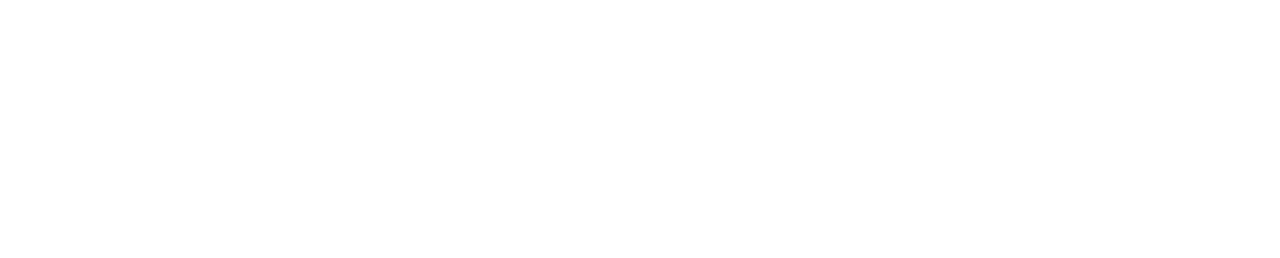
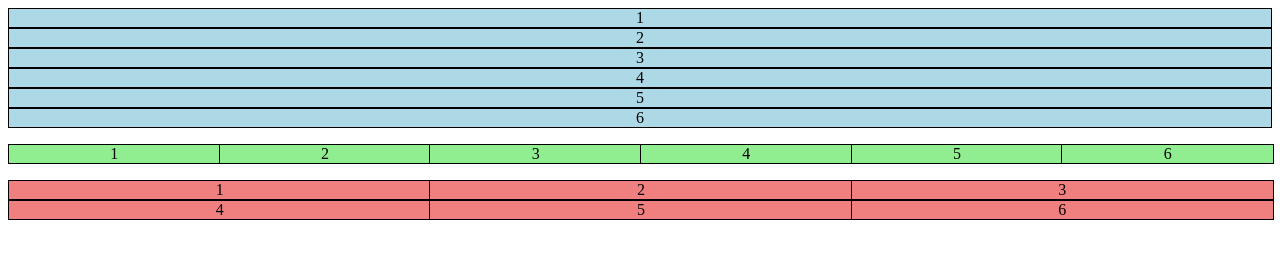
Before and after one commit to spizzirri/programacionwebi-base, a plain HTML site: page 2024/22-abril/vistas/grid/grid.html in a window 1280 px wide. Drawn offline with Linux system fonts and the light colour scheme.

Commit message:
agrega ejemplo con grid

```diff
--- a/2024/22-abril/vistas/grid/estilos.css
+++ b/2024/22-abril/vistas/grid/estilos.css
@@ -0,0 +1,46 @@
+main{
+    display: flex;
+    flex-direction: column;
+    gap: 1em;
+}
+
+.grid-columna{
+    display: grid;
+    grid-template-columns: 100%;
+    align-content: center;
+    justify-content: center;
+}
+
+.grid-columna article{
+    background-color: lightblue;
+    border: 1px solid black;
+    text-align: center;
+}
+
+.grid-fila{
+    display: grid;
+    grid-template-columns: repeat(6, calc(100%/6));
+    align-content: center;
+    justify-content: center;
+}
+
+.grid-fila article{
+    background-color: lightgreen;
+    border: 1px solid black;
+    width: 100%;
+    text-align: center;
+}
+
+.grid-grilla{
+    display: grid;
+    grid-template-columns: repeat(3, calc(100%/3));
+    align-content: center;
+    justify-content: center;
+}
+
+.grid-grilla article{
+    background-color: lightcoral;
+    border: 1px solid black;
+    width: 100%;
+    text-align: center;
+}
--- a/2024/22-abril/vistas/grid/grid.html
+++ b/2024/22-abril/vistas/grid/grid.html
@@ -4,10 +4,36 @@
     <meta charset="UTF-8">
     <meta name="viewport" content="width=device-width, initial-scale=1.0">
     <title>GRID</title>
+    <link rel="stylesheet" href="./estilos.css">
 </head>
 <body>
     <main>
+        <section class="grid-columna">
+            <article>1</article>
+            <article>2</article>
+            <article>3</article>
+            <article>4</article>
+            <article>5</article>
+            <article>6</article>
+        </section>
 
+        <section class="grid-fila">
+            <article>1</article>
+            <article>2</article>
+            <article>3</article>
+            <article>4</article>
+            <article>5</article>
+            <article>6</article>
+        </section>
+
+        <section class="grid-grilla">
+            <article>1</article>
+            <article>2</article>
+            <article>3</article>
+            <article>4</article>
+            <article>5</article>
+            <article>6</article>
+        </section>
     </main>
 </body>
 </html>
```
